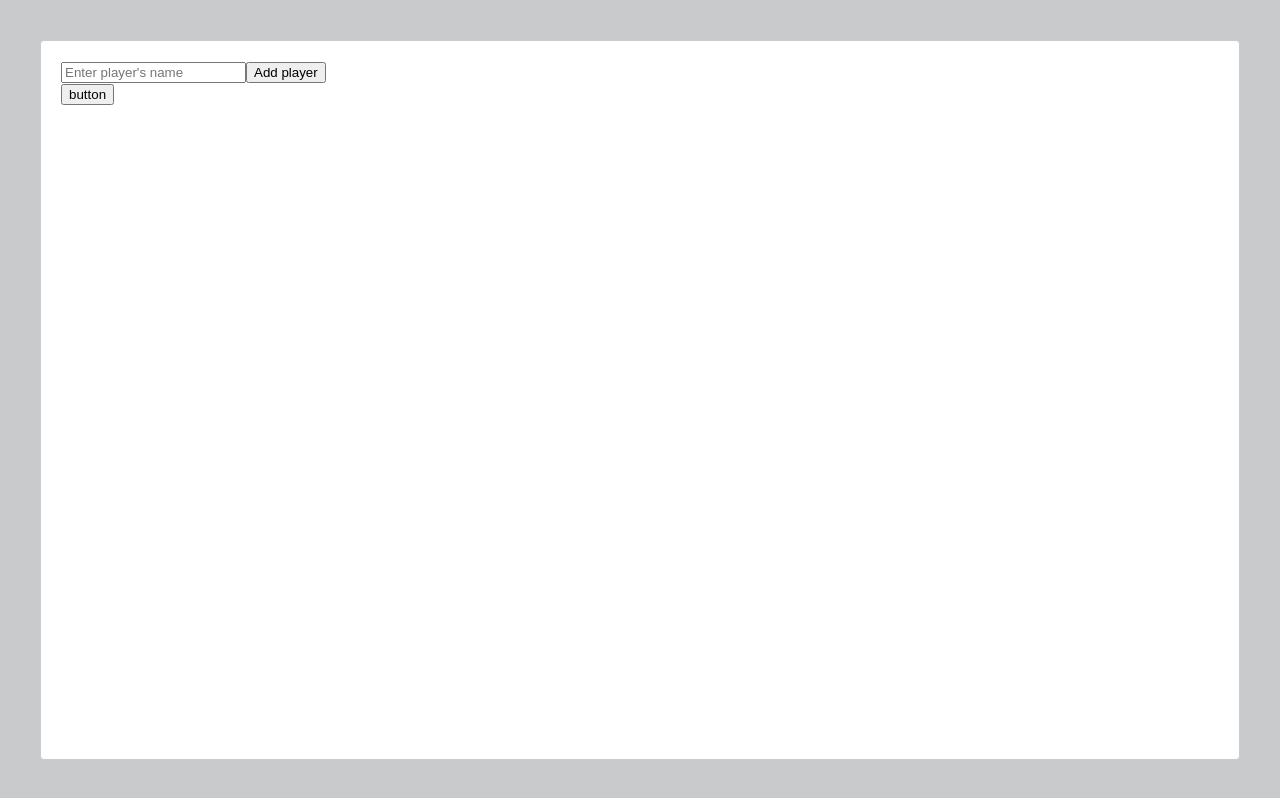
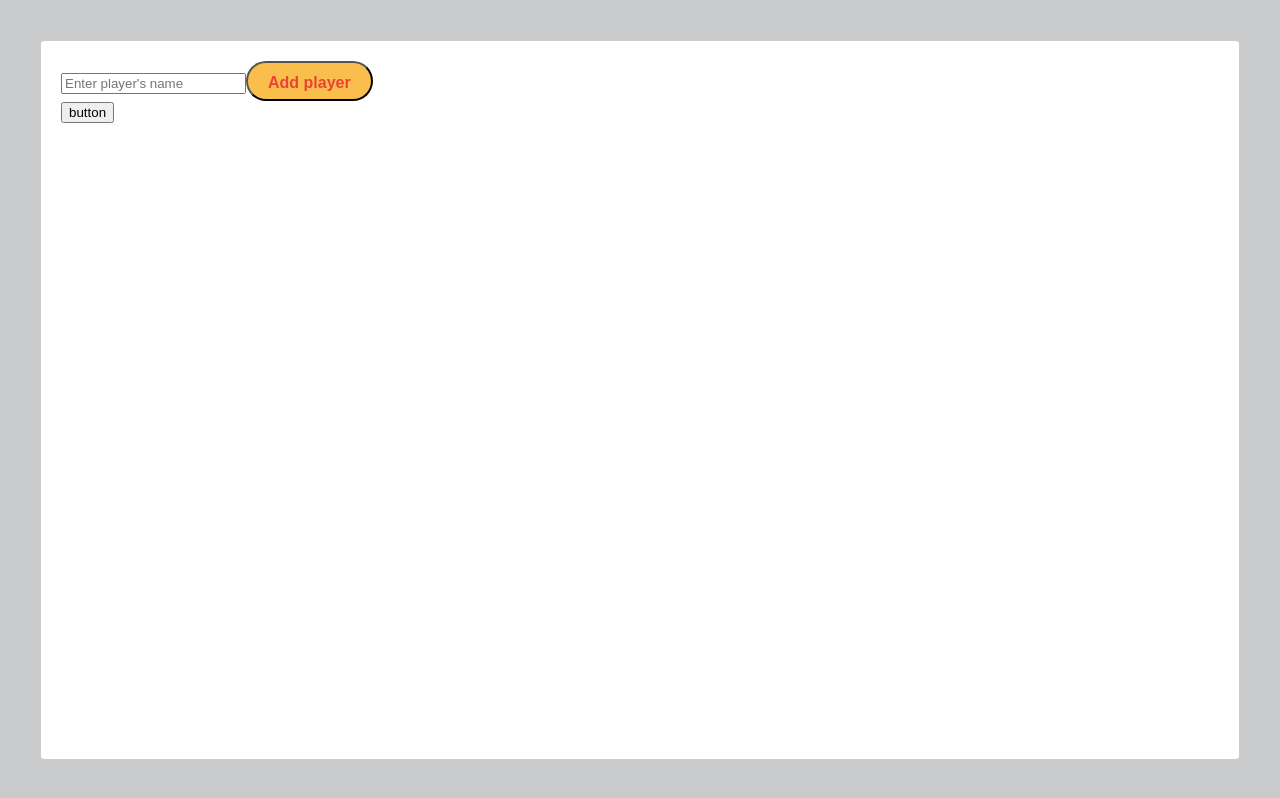
Before and after one commit to ryabina/tic-tac-bumm, a React (Create React App) app: page / in a window 1280 px wide. Both pictures are taken after a click on the button "Add players". Built offline with nearby package versions, Linux system fonts and the light colour scheme.

Commit message:
nothing works again...

```diff
--- a/src/components/atoms/Button.js
+++ b/src/components/atoms/Button.js
@@ -13,9 +13,9 @@ const StyledButton = styled.button`
 `;
 
 const Button = (props) => {
-  const { buttonText } = props;
+  const { text, onClick} = props;
   return (
-    <StyledButton data-testid="test-button">{ buttonText }</StyledButton>
+    <StyledButton onClick={onClick}> { text } </StyledButton>
   );
 };
 
--- a/src/components/organisms/AddPlayersForm.jsx
+++ b/src/components/organisms/AddPlayersForm.jsx
@@ -1,6 +1,23 @@
-import React from 'react';
+import React, { useState, useEffect } from 'react';
+import Button from "../atoms/Button";
 
-const AddPlayersForm = () => (
+const AddPlayersForm = (props) => {
+  const [players, setPlayers] = useState([]);
+  const [newPlayer, setNewPlayer] = useState('');
+
+
+  const handleChange = (event) => {
+    setNewPlayer(event.target.value);
+    console.log("new player:", newPlayer);
+  };
+
+  const handleClick = () => {
+    console.log('button clicked!');
+    setPlayers([players, newPlayer]);
+    setNewPlayer('');
+    console.log("players:", players);
+  };
+  return (
   <div>
     <input
       id="name"
@@ -8,14 +25,15 @@ const AddPlayersForm = () => (
       placeholder="Enter player's name"
       type="text"
       data-testid="test-player-name-input"
+      onChange={handleChange}
     />
-    <button
+    <Button
       type="button"
-      data-testid="test-add-another-player"
-    >
-      Add player
-    </button>
+      onClick={handleClick}
+      text="Add player"
+    />
   </div>
-);
+  );
+};
 
 export default AddPlayersForm;
```
Also changed, not shown: 1 other file (tests, documents, lock files or other folders).
